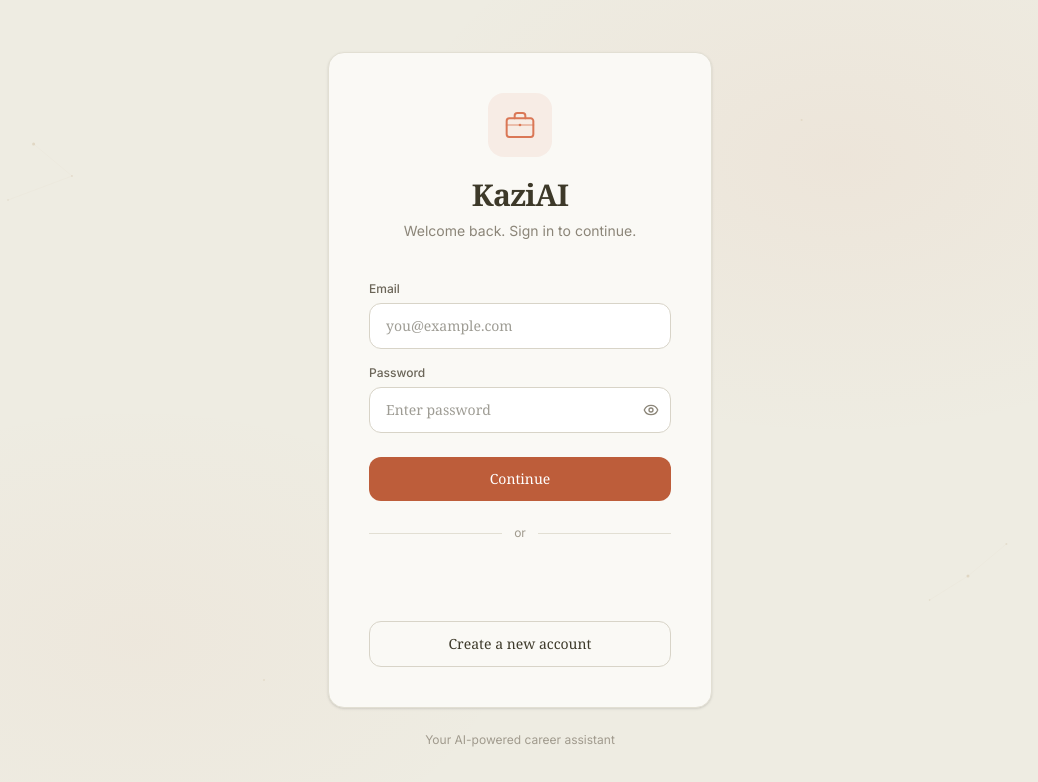
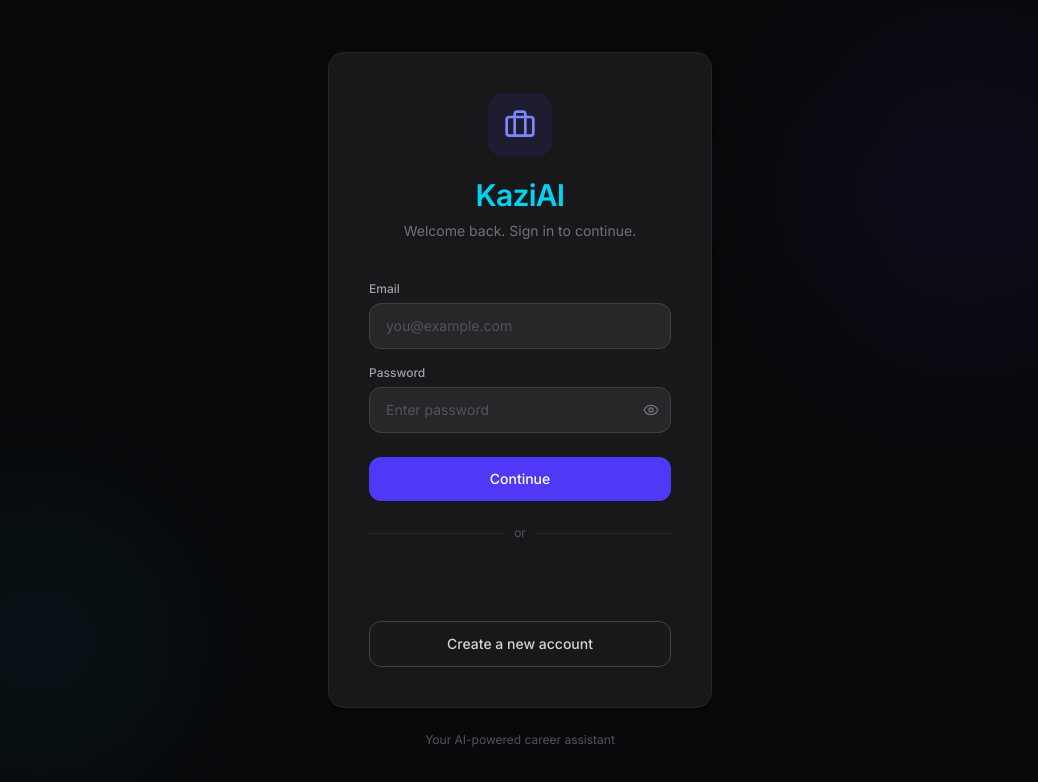
Before and after one commit to Emos21/smart-job-agent, a React (Vite) app in the folder frontend/: page / in a window 1280 px wide. Shown: the top 782 px of the page, without its empty margins (120-1158 px from the left). Built offline with nearby package versions, Linux system fonts and the light colour scheme; no server answers.

Commit message:
rebuild auth page: dark theme matching dashboard
Replace warm beige/brown auth page with dark zinc theme.
Indigo-600 primary button, cyan-400 brand logo, zinc-800
inputs matching the main app aesthetic. Removes all inline
styles in favor of Tailwind classes.

```diff
--- a/frontend/src/components/AuthPage.tsx
+++ b/frontend/src/components/AuthPage.tsx
@@ -1,5 +1,5 @@
 import { useState } from "react";
-import { Eye, EyeOff } from "lucide-react";
+import { Eye, EyeOff, Briefcase } from "lucide-react";
 import { GoogleLogin } from "@react-oauth/google";
 import type { User, AuthResponse } from "../types";
 import { setToken } from "../lib/api";
@@ -50,107 +50,23 @@ export default function AuthPage({ onAuth }: AuthPageProps) {
   }
 
   return (
-    <div
-      className="min-h-screen flex items-center justify-center relative overflow-hidden"
-      style={{ backgroundColor: "#eeece2" }}
-    >
-      {/* Subtle decorative elements */}
-      <svg
-        className="absolute inset-0 w-full h-full pointer-events-none"
-        xmlns="http://www.w3.org/2000/svg"
-      >
-        {/* Large warm glow - top right */}
-        <radialGradient id="glow1" cx="75%" cy="20%" r="35%">
-          <stop offset="0%" stopColor="#da7756" stopOpacity="0.06" />
-          <stop offset="100%" stopColor="#da7756" stopOpacity="0" />
-        </radialGradient>
-        <rect width="100%" height="100%" fill="url(#glow1)" />
-
-        {/* Subtle glow - bottom left */}
-        <radialGradient id="glow2" cx="20%" cy="80%" r="30%">
-          <stop offset="0%" stopColor="#da7756" stopOpacity="0.04" />
-          <stop offset="100%" stopColor="#da7756" stopOpacity="0" />
-        </radialGradient>
-        <rect width="100%" height="100%" fill="url(#glow2)" />
-
-        {/* Delicate constellation dots */}
-        <circle cx="12%" cy="18%" r="1.5" fill="#c4a882" opacity="0.3" />
-        <circle cx="15%" cy="22%" r="1" fill="#c4a882" opacity="0.2" />
-        <circle cx="10%" cy="25%" r="0.8" fill="#c4a882" opacity="0.25" />
-        <line x1="12%" y1="18%" x2="15%" y2="22%" stroke="#c4a882" strokeWidth="0.3" opacity="0.15" />
-        <line x1="15%" y1="22%" x2="10%" y2="25%" stroke="#c4a882" strokeWidth="0.3" opacity="0.15" />
-
-        <circle cx="85%" cy="72%" r="1.5" fill="#c4a882" opacity="0.3" />
-        <circle cx="88%" cy="68%" r="1" fill="#c4a882" opacity="0.2" />
-        <circle cx="82%" cy="75%" r="0.8" fill="#c4a882" opacity="0.25" />
-        <line x1="85%" y1="72%" x2="88%" y2="68%" stroke="#c4a882" strokeWidth="0.3" opacity="0.15" />
-        <line x1="85%" y1="72%" x2="82%" y2="75%" stroke="#c4a882" strokeWidth="0.3" opacity="0.15" />
-
-        <circle cx="72%" cy="15%" r="1" fill="#c4a882" opacity="0.2" />
-        <circle cx="30%" cy="85%" r="1" fill="#c4a882" opacity="0.2" />
-        <circle cx="92%" cy="45%" r="0.8" fill="#c4a882" opacity="0.15" />
-        <circle cx="5%" cy="55%" r="0.8" fill="#c4a882" opacity="0.15" />
-      </svg>
+    <div className="min-h-screen flex items-center justify-center bg-zinc-950 relative overflow-hidden">
+      {/* Subtle decorative gradients */}
+      <div className="absolute top-0 right-0 w-96 h-96 bg-indigo-600/5 rounded-full blur-3xl" />
+      <div className="absolute bottom-0 left-0 w-80 h-80 bg-cyan-500/5 rounded-full blur-3xl" />
 
       {/* Auth card */}
       <div className="relative z-10 w-full max-w-sm mx-4">
-        <div
-          className="rounded-2xl p-10 shadow-sm"
-          style={{
-            backgroundColor: "#faf9f5",
-            border: "1px solid #e2dfd3",
-          }}
-        >
+        <div className="bg-zinc-900 border border-zinc-800 rounded-2xl p-10 shadow-lg">
           {/* Branding */}
           <div className="text-center mb-10">
-            {/* Briefcase icon in warm style */}
-            <div
-              className="w-16 h-16 rounded-2xl flex items-center justify-center mx-auto mb-5"
-              style={{ backgroundColor: "rgba(218, 119, 86, 0.1)" }}
-            >
-              <svg width="32" height="32" viewBox="0 0 24 24" fill="none" xmlns="http://www.w3.org/2000/svg">
-                <path
-                  d="M20 7H4C2.89543 7 2 7.89543 2 9V19C2 20.1046 2.89543 21 4 21H20C21.1046 21 22 20.1046 22 19V9C22 7.89543 21.1046 7 20 7Z"
-                  stroke="#da7756"
-                  strokeWidth="1.5"
-                  strokeLinecap="round"
-                  strokeLinejoin="round"
-                />
-                <path
-                  d="M16 7V5C16 3.89543 15.1046 3 14 3H10C8.89543 3 8 3.89543 8 5V7"
-                  stroke="#da7756"
-                  strokeWidth="1.5"
-                  strokeLinecap="round"
-                  strokeLinejoin="round"
-                />
-                <path
-                  d="M12 12V12.01"
-                  stroke="#da7756"
-                  strokeWidth="2"
-                  strokeLinecap="round"
-                />
-                <path
-                  d="M2 12H22"
-                  stroke="#da7756"
-                  strokeWidth="1.5"
-                  strokeLinecap="round"
-                  opacity="0.4"
-                />
-              </svg>
+            <div className="w-16 h-16 rounded-2xl bg-indigo-600/10 flex items-center justify-center mx-auto mb-5">
+              <Briefcase size={32} className="text-indigo-400" />
             </div>
-            <h1
-              className="text-3xl font-semibold tracking-tight"
-              style={{
-                color: "#3d3929",
-                fontFamily: "ui-serif, Georgia, Cambria, 'Times New Roman', Times, serif",
-              }}
-            >
+            <h1 className="text-3xl font-semibold tracking-tight text-cyan-400">
               KaziAI
             </h1>
-            <p
-              className="text-sm mt-2"
-              style={{ color: "#8b8578" }}
-            >
+            <p className="text-sm mt-2 text-zinc-500">
               {isLogin
                 ? "Welcome back. Sign in to continue."
                 : "Create an account to get started."}
@@ -159,14 +75,7 @@ export default function AuthPage({ onAuth }: AuthPageProps) {
 
           {/* Error */}
           {error && (
-            <div
-              className="mb-5 rounded-xl px-4 py-3 text-sm"
-              style={{
-                backgroundColor: "rgba(189, 93, 58, 0.08)",
-                border: "1px solid rgba(189, 93, 58, 0.2)",
-                color: "#9a3412",
-              }}
-            >
+            <div className="mb-5 rounded-xl px-4 py-3 text-sm bg-red-900/20 border border-red-900/40 text-red-300">
               {error}
             </div>
           )}
@@ -175,10 +84,7 @@ export default function AuthPage({ onAuth }: AuthPageProps) {
           <form onSubmit={handleSubmit} className="space-y-4">
             {!isLogin && (
               <div>
-                <label
-                  className="block text-xs font-medium mb-1.5"
-                  style={{ color: "#6b6558" }}
-                >
+                <label className="block text-xs font-medium mb-1.5 text-zinc-400">
                   Name
                 </label>
                 <input
@@ -186,24 +92,13 @@ export default function AuthPage({ onAuth }: AuthPageProps) {
                   value={name}
                   onChange={(e) => setName(e.target.value)}
                   placeholder="Your name"
-                  className="w-full rounded-xl px-4 py-3 text-sm outline-none"
-                  style={{
-                    backgroundColor: "#ffffff",
-                    border: "1px solid #d8d4c8",
-                    color: "#3d3929",
-                    fontFamily: "ui-serif, Georgia, Cambria, 'Times New Roman', Times, serif",
-                  }}
-                  onFocus={(e) => (e.target.style.borderColor = "#bd5d3a")}
-                  onBlur={(e) => (e.target.style.borderColor = "#d8d4c8")}
+                  className="w-full bg-zinc-800 border border-zinc-700 rounded-xl px-4 py-3 text-sm text-zinc-100 placeholder-zinc-600 outline-none focus:border-indigo-500"
                 />
               </div>
             )}
 
             <div>
-              <label
-                className="block text-xs font-medium mb-1.5"
-                style={{ color: "#6b6558" }}
-              >
+              <label className="block text-xs font-medium mb-1.5 text-zinc-400">
                 Email
               </label>
               <input
@@ -212,23 +107,12 @@ export default function AuthPage({ onAuth }: AuthPageProps) {
                 onChange={(e) => setEmail(e.target.value)}
                 placeholder="you@example.com"
                 required
-                className="w-full rounded-xl px-4 py-3 text-sm outline-none"
-                style={{
-                  backgroundColor: "#ffffff",
-                  border: "1px solid #d8d4c8",
-                  color: "#3d3929",
-                  fontFamily: "ui-serif, Georgia, Cambria, 'Times New Roman', Times, serif",
-                }}
-                onFocus={(e) => (e.target.style.borderColor = "#bd5d3a")}
-                onBlur={(e) => (e.target.style.borderColor = "#d8d4c8")}
+                className="w-full bg-zinc-800 border border-zinc-700 rounded-xl px-4 py-3 text-sm text-zinc-100 placeholder-zinc-600 outline-none focus:border-indigo-500"
               />
             </div>
 
             <div>
-              <label
-                className="block text-xs font-medium mb-1.5"
-                style={{ color: "#6b6558" }}
-              >
+              <label className="block text-xs font-medium mb-1.5 text-zinc-400">
                 Password
               </label>
               <div className="relative">
@@ -239,21 +123,12 @@ export default function AuthPage({ onAuth }: AuthPageProps) {
                   placeholder={isLogin ? "Enter password" : "At least 6 characters"}
                   required
                   minLength={6}
-                  className="w-full rounded-xl px-4 py-3 pr-10 text-sm outline-none"
-                  style={{
-                    backgroundColor: "#ffffff",
-                    border: "1px solid #d8d4c8",
-                    color: "#3d3929",
-                    fontFamily: "ui-serif, Georgia, Cambria, 'Times New Roman', Times, serif",
-                  }}
-                  onFocus={(e) => (e.target.style.borderColor = "#bd5d3a")}
-                  onBlur={(e) => (e.target.style.borderColor = "#d8d4c8")}
+                  className="w-full bg-zinc-800 border border-zinc-700 rounded-xl px-4 py-3 pr-10 text-sm text-zinc-100 placeholder-zinc-600 outline-none focus:border-indigo-500"
                 />
                 <button
                   type="button"
                   onClick={() => setShowPassword(!showPassword)}
-                  className="absolute right-3 top-1/2 -translate-y-1/2"
-                  style={{ color: "#8b8578" }}
+                  className="absolute right-3 top-1/2 -translate-y-1/2 text-zinc-500 hover:text-zinc-300"
                 >
                   {showPassword ? <EyeOff size={16} /> : <Eye size={16} />}
                 </button>
@@ -264,18 +139,7 @@ export default function AuthPage({ onAuth }: AuthPageProps) {
               <button
                 type="submit"
                 disabled={loading}
-                className="w-full rounded-xl py-3 text-sm font-medium disabled:opacity-50 disabled:cursor-not-allowed"
-                style={{
-                  backgroundColor: "#bd5d3a",
-                  color: "#ffffff",
-                  fontFamily: "ui-serif, Georgia, Cambria, 'Times New Roman', Times, serif",
-                }}
-                onMouseEnter={(e) => {
-                  if (!loading) (e.target as HTMLButtonElement).style.backgroundColor = "#da7756";
-                }}
-                onMouseLeave={(e) => {
-                  (e.target as HTMLButtonElement).style.backgroundColor = "#bd5d3a";
-                }}
+                className="w-full bg-indigo-600 text-white rounded-xl py-3 text-sm font-medium hover:bg-indigo-500 disabled:opacity-50 disabled:cursor-not-allowed"
               >
                 {loading
                   ? "Please wait..."
@@ -288,9 +152,9 @@ export default function AuthPage({ onAuth }: AuthPageProps) {
 
           {/* Divider */}
           <div className="flex items-center gap-3 my-6">
-            <div className="flex-1 h-px" style={{ backgroundColor: "#e2dfd3" }} />
-            <span className="text-xs" style={{ color: "#a09a8d" }}>or</span>
-            <div className="flex-1 h-px" style={{ backgroundColor: "#e2dfd3" }} />
+            <div className="flex-1 h-px bg-zinc-800" />
+            <span className="text-xs text-zinc-600">or</span>
+            <div className="flex-1 h-px bg-zinc-800" />
           </div>
 
           {/* Google Sign-In */}
@@ -334,25 +198,14 @@ export default function AuthPage({ onAuth }: AuthPageProps) {
               setIsLogin(!isLogin);
               setError("");
             }}
-            className="w-full rounded-xl py-3 text-sm font-medium"
-            style={{
-              backgroundColor: "transparent",
-              border: "1px solid #d8d4c8",
-              color: "#3d3929",
-              fontFamily: "ui-serif, Georgia, Cambria, 'Times New Roman', Times, serif",
-            }}
-            onMouseEnter={(e) => (e.target as HTMLButtonElement).style.backgroundColor = "rgba(218, 119, 86, 0.05)"}
-            onMouseLeave={(e) => (e.target as HTMLButtonElement).style.backgroundColor = "transparent"}
+            className="w-full border border-zinc-700 text-zinc-300 rounded-xl py-3 text-sm font-medium hover:bg-zinc-800 hover:text-zinc-100"
           >
             {isLogin ? "Create a new account" : "Sign in to existing account"}
           </button>
         </div>
 
         {/* Footer text */}
-        <p
-          className="text-center text-xs mt-6"
-          style={{ color: "#a09a8d" }}
-        >
+        <p className="text-center text-xs mt-6 text-zinc-600">
           Your AI-powered career assistant
         </p>
       </div>
```
